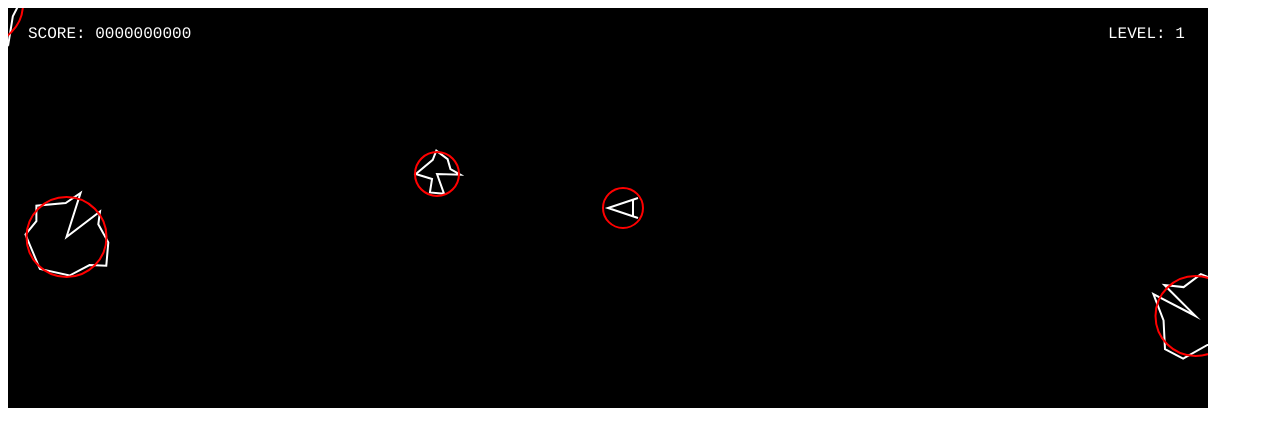
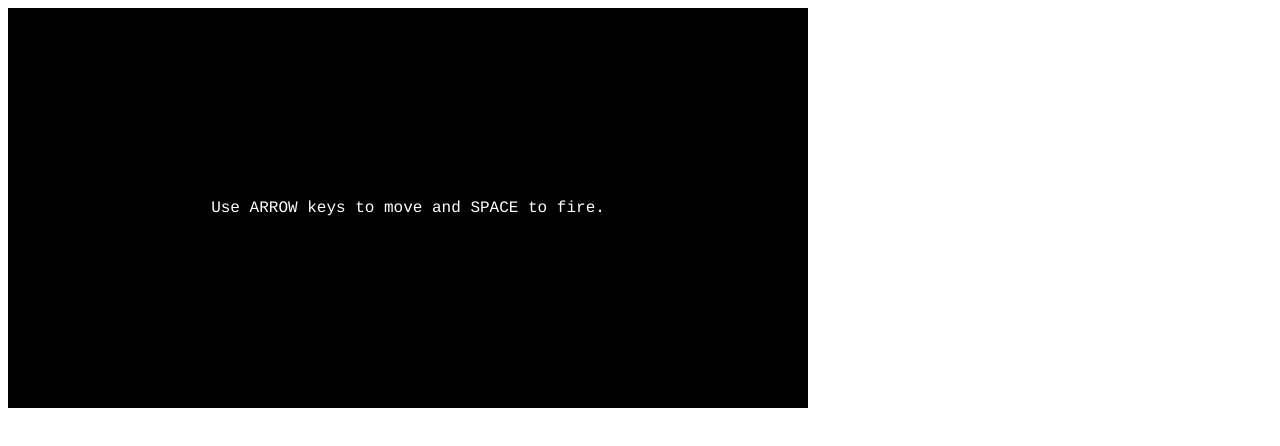
Before and after one commit to overlookinfra/asteroids, a plain HTML site: page asteroids.html in a window 1280 px wide. Drawn offline with Linux system fonts and the light colour scheme.

Commit message:
Added initial starting screen and improved some game mechanics

```diff
--- a/asteroids.html
+++ b/asteroids.html
@@ -10,7 +10,7 @@
     </style>
 </head>
 <body>
-<canvas id="asteroids-container" width="1200" height="400"></canvas>
+<canvas id="asteroids-container" width="800" height="400"></canvas>
 <script src="asteroids.js"></script>
 <script>
     var asteroids = new Asteroids();
--- a/asteroids.js
+++ b/asteroids.js
@@ -3,9 +3,6 @@
  *
  * (a) Wil Neeley
  * (c) Code may be freely distributed under the MIT license.
- * @todo - add sound effects??
- * @todo - create start menu UI
- * @todo - create level system
  */
 (function(root, factory) {
   if (typeof define === 'function' && define.amd) {
@@ -40,6 +37,9 @@
 
     // Stores references to asteroids in the scene
     as.asteroids = [];
+
+    // Overall asteroid speed offset
+    as.asteroid_speed_offset = 1;
 
     // Asteroid polygon coords
     as.asteroid_coords = {
@@ -80,8 +80,9 @@
     // Define levels
     as.levels = {
       1: {
-        asteroids: 4,
-        ufos: 2,
+        asteroids: 1,
+        asteroids_speed: 1,
+        ufos: 1,
         ufo_start_time: null,
         ufo_active: false,
         ufo_paused: false,
@@ -92,8 +93,22 @@
         ufo_missile_firing_rate: 1000
       },
       2: {
-        asteroids: 6,
-        ufos: 3,
+        asteroids: 2,
+        asteroids_speed: 2,
+        ufos: 2,
+        ufo_start_time: null,
+        ufo_active: false,
+        ufo_paused: false,
+        ufos_deployed: 0,
+        ufo_interval: 5000,
+        ufo_speed: 2,
+        ufo_jump_speed: 3000,
+        ufo_missile_firing_rate: 1000
+      },
+      3: {
+        asteroids: 4,
+        asteroids_speed: 2,
+        ufos: 2,
         ufo_start_time: null,
         ufo_active: false,
         ufo_paused: false,
@@ -113,20 +128,19 @@
       score_ufo_gain: 100
     };
 
+    // Is the game active or paused?
+    as.game_status = 'paused';
+
     /**
      * Initialize game.
      */
-    as.init = function( level ) {
+    as.init = function() {
       as.canvas_w = as.canvas.width;
       as.canvas_h = as.canvas.height;
       as.ctx = as.canvas.getContext('2d');
-      as.missile_fire_rate = 250;
-      as.core.then = Date.now();
-      as.createAsteroids(level || as.levels[1].asteroids);
-      as.createShip();
-      as.core.frame();
       window.addEventListener('keydown', as.shipInput);
       window.addEventListener('keyup', as.shipInput);
+      as.startGameScreen();
     };
 
     /**
@@ -170,12 +184,16 @@
         // Clear scene
         as.ctx.clearRect(0, 0, as.canvas_w, as.canvas_h);
 
-        // Level cleared?
-        if (!as.asteroids.length) {
+        // Level cleared (all asteroids and UFOs destroyed)?
+        if (!as.asteroids.length && !as.ufos.length) {
           // @todo - not sure this is doing what we want.
           window.cancelAnimationFrame(as.core.animationFrame);
+
+          // Increment game level
           as.updateLevel(1);
-          as.init(as.stats.level);
+
+          // Start game and next level
+          as.startGame();
         }
 
         // Update the game score
@@ -267,7 +285,9 @@
 
             // Shoot missiles from UFO
             level.missileThrottle = level.missileThrottle || as.core.throttle(function() {
+                if (!ufo.destroyed) {
                   as.createMissile(ufo);
+                }
               }, level.ufo_missile_firing_rate);
             level.missileThrottle();
 
@@ -283,6 +303,9 @@
                 ufo.color = 'rgba(0, 0, 0, 0)';
                 level.ufo_active = false;
 
+                // Mark the UFO as destroyed
+                ufo.destroyed = true;
+
                 // Delete UFO.
                 as.ufos.splice(uidx, 1);
 
@@ -295,8 +318,8 @@
                 // Delete out of bound missiles
                 as.missiles.splice(midx, 1);
 
-                // Generate some explosion particles
-                as.explodingAsteroidParticles(50);
+                // Generate/update some explosion particles
+                as.explodingAsteroidParticles(5);
 
                 // Update initial particle properties
                 for (var pidx in as.asteroid_particles) {
@@ -375,9 +398,10 @@
               as.asteroidExplosion(asteroid);
 
               // Generate some explosion particles
-              as.explodingAsteroidParticles(50);
+              as.explodingAsteroidParticles(5);
 
               // Update initial particle properties
+              if (as.asteroid_particles.length) {
                 for (var pidx in as.asteroid_particles) {
                   var
                     particle        = as.asteroid_particles[pidx],
@@ -389,6 +413,7 @@
                   particle.vx = particle.speed * Math.cos(rand_angle * Math.PI / 180.0);
                   particle.vy = particle.speed * Math.sin(rand_angle * Math.PI / 180.0);
                   particle.draw();
+                }
               }
             }
           }
@@ -416,20 +441,20 @@
           asteroid.draw();
           switch (asteroid.dir) {
             case 'ul' :
-              asteroid.x -= asteroid.vx;
-              asteroid.y -= asteroid.vy;
+              asteroid.x -= asteroid.vx - as.asteroid_speed_offset;
+              asteroid.y -= asteroid.vy - as.asteroid_speed_offset;
               break;
             case 'ur' :
-              asteroid.x += asteroid.vx;
-              asteroid.y -= asteroid.vy;
+              asteroid.x += asteroid.vx + -as.asteroid_speed_offset;
+              asteroid.y -= asteroid.vy - as.asteroid_speed_offset;
               break;
             case 'dl' :
-              asteroid.x -= asteroid.vx;
-              asteroid.y += asteroid.vy;
+              asteroid.x -= asteroid.vx - as.asteroid_speed_offset;
+              asteroid.y += asteroid.vy + -as.asteroid_speed_offset;
               break;
             case 'dr' :
-              asteroid.x += asteroid.vx;
-              asteroid.y += asteroid.vy;
+              asteroid.x += asteroid.vx + -as.asteroid_speed_offset;
+              asteroid.y += asteroid.vy + -as.asteroid_speed_offset;
               break;
           }
         }
@@ -492,6 +517,7 @@
      * Generates asteroid particles.
      */
     as.explodingAsteroidParticles = function( count ) {
+      as.asteroid_particles = [];
       for (var pidx = 0; pidx < count; pidx++) {
         as.asteroid_particles.push({
           x: 0,
@@ -810,6 +836,7 @@
      * Creates a UFO enemy.
      */
     as.createUfo = function( count ) {
+      as.ufos = [];
       for (var i = 0; i < count; i++) {
         var
           start_x       = Math.floor(Math.random() * as.canvas_w),
@@ -849,6 +876,7 @@
           color: 'white',
           move_points: move_points,
           curr_point: 0,
+          destroyed: false,
           draw: function() {
             as.ctx.lineWidth = 2;
             as.ctx.strokeStyle = this.color;
@@ -1080,14 +1108,19 @@
       }
       return {
         draw: function() {
-          var prepend = '';
+          var
+            str             = "SCORE: ",
+            str_width       = null,
+            pad             = 30,
+            prepend         = '';
           for (var i = 0; i < (10 - as.stats.score.toString().length); i++) {
             prepend = prepend + "" + '0';
           }
-          prepend = prepend + as.stats.score;
+          str += prepend + as.stats.score;
+          str_width = as.ctx.measureText(str);
           as.ctx.font = "16px courier";
           as.ctx.fillStyle = 'white';
-          as.ctx.fillText("SCORE: " + prepend, 20, 30);
+          as.ctx.fillText(str, (str_width.width / 2) + pad, pad);
         }
       }
     };
@@ -1101,14 +1134,85 @@
       }
       return {
         draw: function() {
+          var
+            str             = "LEVEL: " + as.stats.level,
+            str_width       = as.ctx.measureText(str),
+            pad             = 30;
           if (!as.levels[as.stats.level].start_time) {
             as.levels[as.stats.level].start_time = Date.now();
           }
           as.ctx.font = "16px courier";
           as.ctx.fillStyle = 'white';
-          as.ctx.fillText("LEVEL: " + as.stats.level, as.canvas_w - 100, 30);
+          as.ctx.fillText(str, as.canvas.width - (str_width.width / 2) - pad, pad);
         }
       }
+    };
+
+    /**
+     * Start the game.
+     */
+    as.startGameScreen = function() {
+      var
+        game_slide_index        = 0,
+        game_slides             = [
+          {
+            duration: 5000,
+            text: "Press SPACEBAR to start the game!"
+          },
+          {
+            duration: 5000,
+            text: "Use ARROW keys to move and SPACE to fire."
+          }
+        ],
+        slideViewer             = function( id ) {
+          var
+            slide_obj       = game_slides[id];
+
+          // Update tracking index
+          if (id == game_slides.length-1) {
+            game_slide_index = 0;
+          } else {
+            game_slide_index++;
+          }
+
+          // Add current slide
+          as.ctx.clearRect(0, 0, as.canvas_w, as.canvas_h);
+          as.ctx.font = "16px courier";
+          as.ctx.fillStyle = 'white';
+          as.ctx.textBaseline = 'middle';
+          as.ctx.textAlign = "center";
+          as.ctx.fillText(slide_obj.text, (as.canvas.width / 2), (as.canvas_h / 2));
+
+          // Initialize next slide after duration
+          setTimeout(function() {
+            if (as.game_status == 'paused') {
+              slideViewer(game_slide_index);
+            }
+          }, slide_obj.duration);
+        };
+
+      // Initialize the pre game slides
+      if (as.game_status == 'paused') {
+        slideViewer(0);
+      }
+
+      // Attach game start event listener
+      window.addEventListener("keydown", function(e) {
+        if (e.keyCode == 32 && as.game_status == 'paused') {
+          as.game_status = 'active';
+          as.startGame();
+        }
+      });
+    };
+
+    /**
+     * Start/restart the game
+     */
+    as.startGame = function() {
+      as.core.then = Date.now();
+      as.createAsteroids(as.levels[as.stats.level].asteroids);
+      as.createShip();
+      as.core.frame();
     };
 
     return as;
@@ -1116,7 +1220,3 @@
 
   return Asteroids;
 });
-
-// var Asteroids = (function(as) {
-//
-// }(Asteroids || {}));
```
Lines whose indentation alone changed are shown as unchanged.
